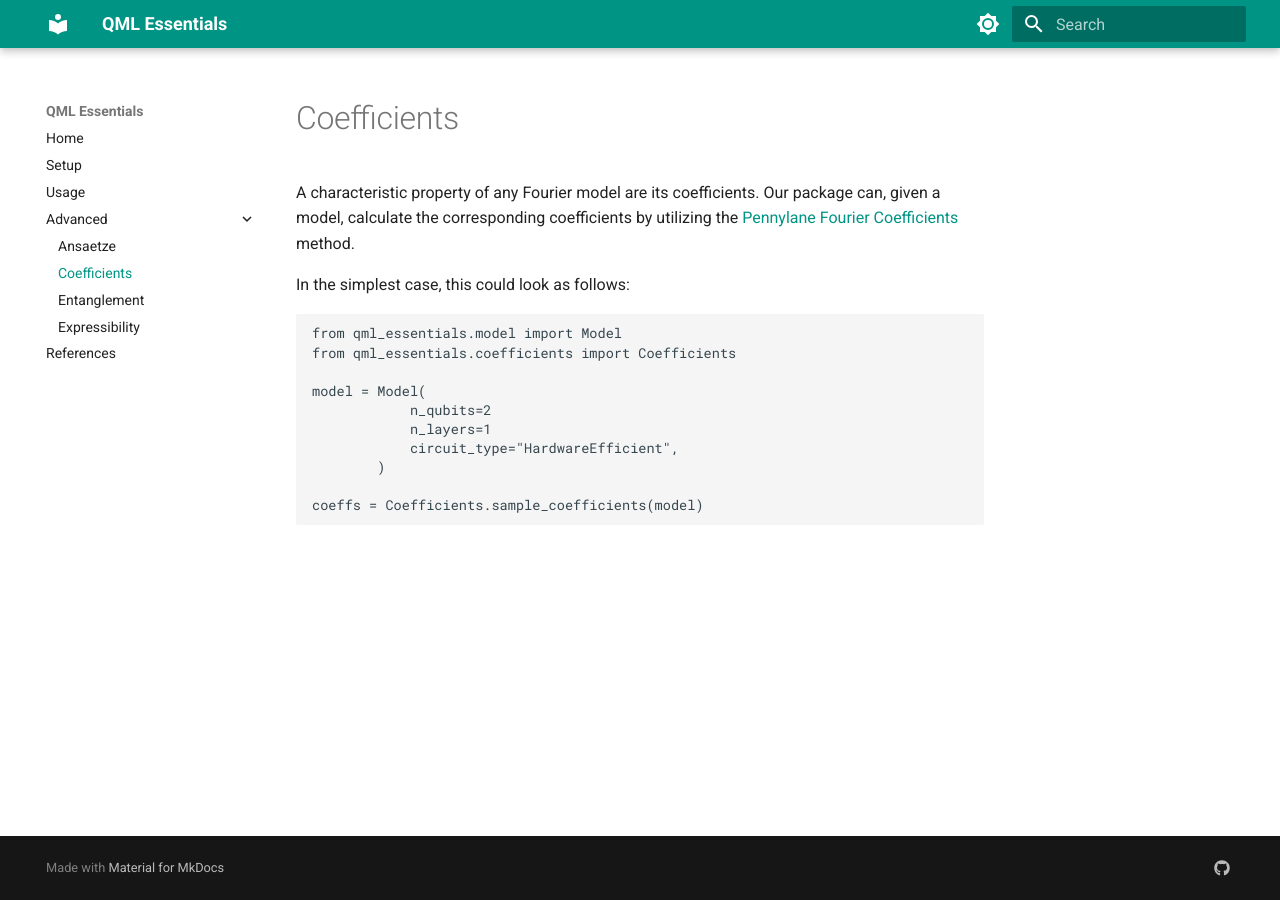
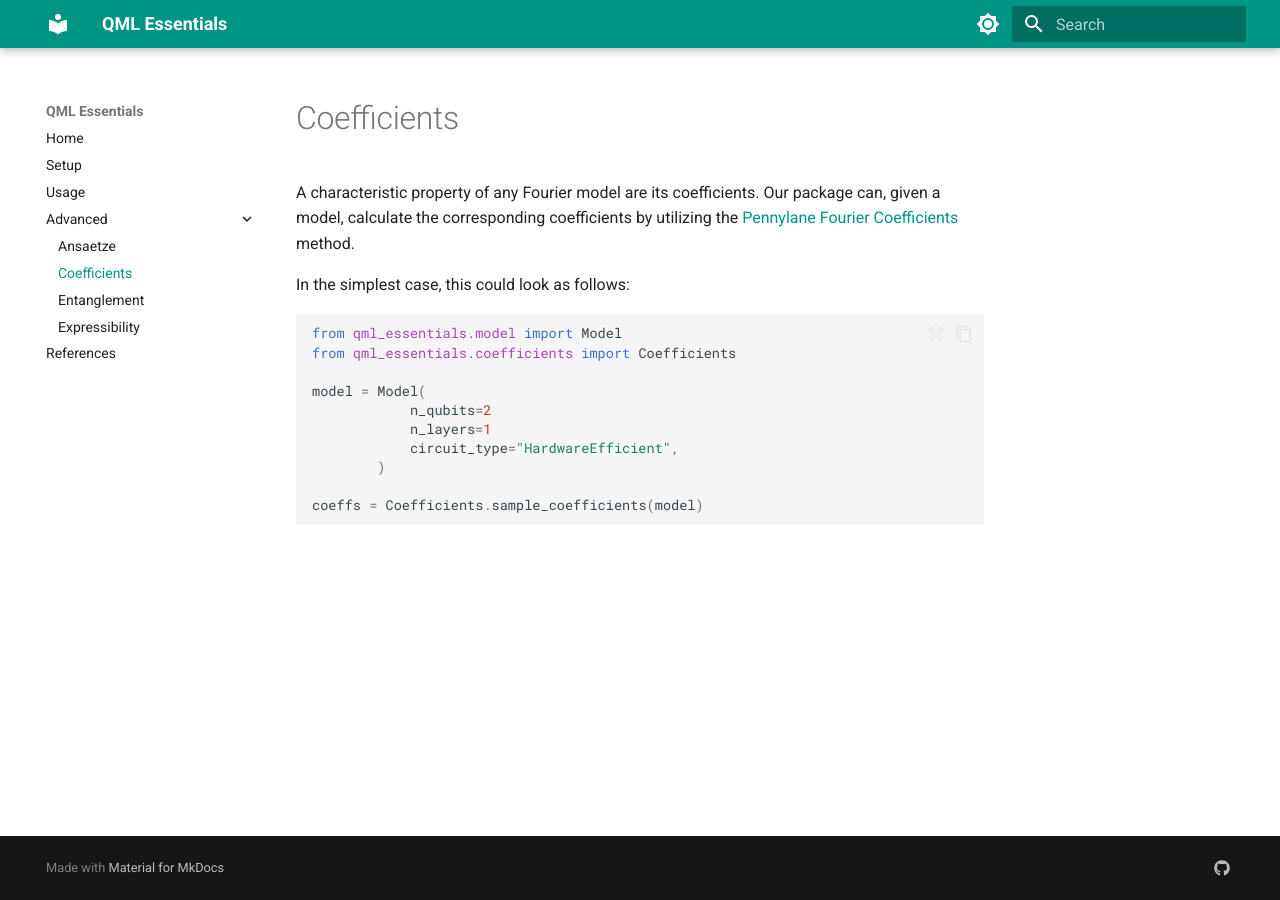
Before and after one commit to cirKITers/qml-essentials, an MkDocs documentation site: the page built from docs/coefficients.md, in a window 1280 px wide. Built offline with MkDocs 1.6.1 and Material for MkDocs 9.7.7, drawn with Linux system fonts in a browser that asks for light colours.

Commit message:
added code snippet features
Signed-off-by: Melvin Strobl <lc3267@kit.edu>

```diff
--- a/mkdocs.yml
+++ b/mkdocs.yml
@@ -4,14 +4,17 @@ nav:
   - setup.md
   - usage.md
   - Advanced:
-    - ansaetze.md
-    - coefficients.md
-    - entanglement.md
-    - expressibility.md
+      - ansaetze.md
+      - coefficients.md
+      - entanglement.md
+      - expressibility.md
   - references.md
 theme:
   name: material
   highlightjs: true
+  features:
+    - content.code.select
+    - content.code.copy
   palette:
     # Palette toggle for light mode
     - media: "(prefers-color-scheme: light)"
@@ -36,12 +39,19 @@ markdown_extensions:
   - markdown_include.include:
       base_path: .
   - toc:
-        permalink: "#"
-        baselevel: 1
-        separator: "_"
+      permalink: "#"
+      baselevel: 1
+      separator: "_"
   - pymdownx.emoji:
       emoji_index: !!python/name:material.extensions.emoji.twemoji
       emoji_generator: !!python/name:material.extensions.emoji.to_svg
+  - pymdownx.highlight:
+      anchor_linenums: true
+      line_spans: __span
+      pygments_lang_class: true
+  - pymdownx.inlinehilite
+  - pymdownx.snippets
+  - pymdownx.superfences
 extra:
   social:
     - icon: fontawesome/brands/github
```
